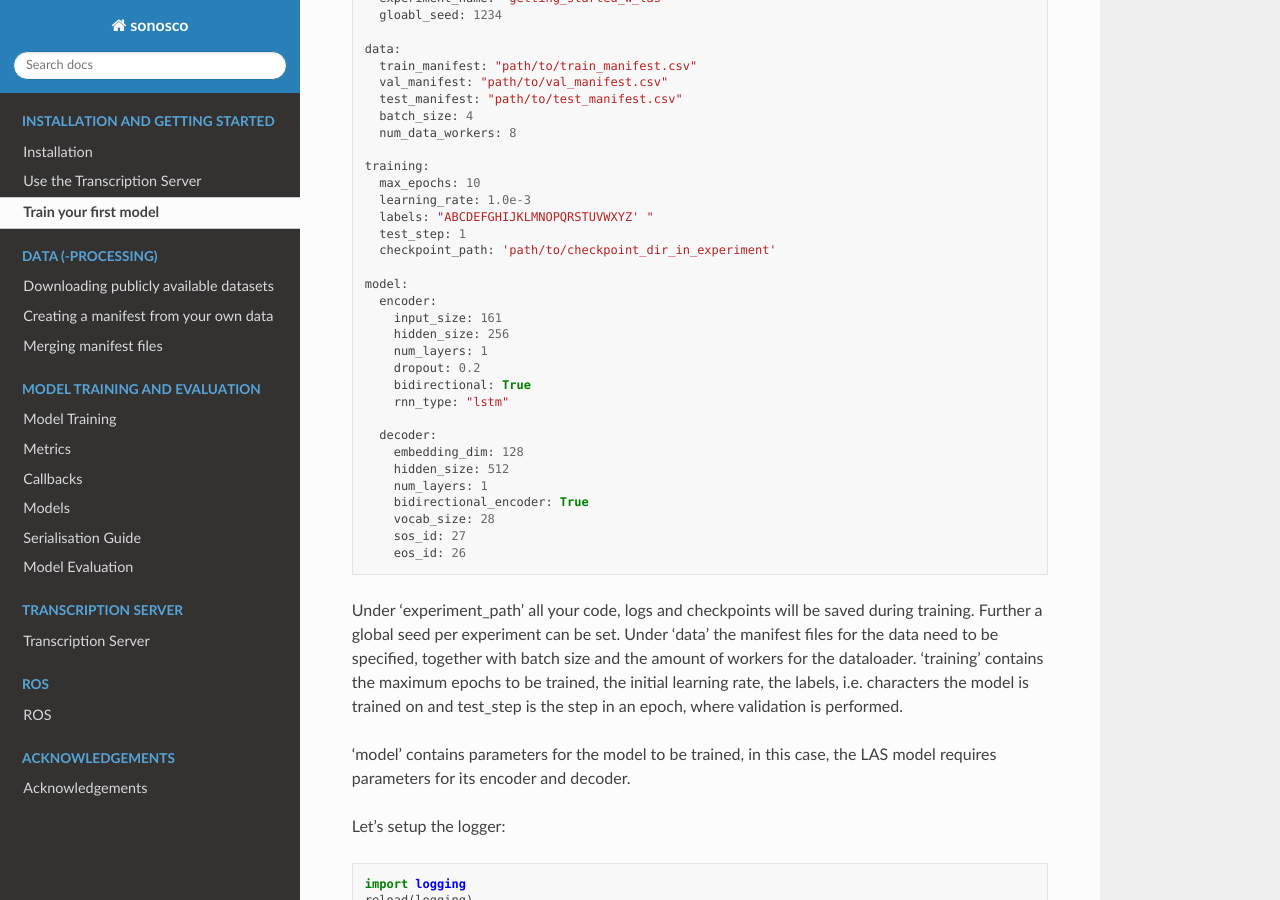
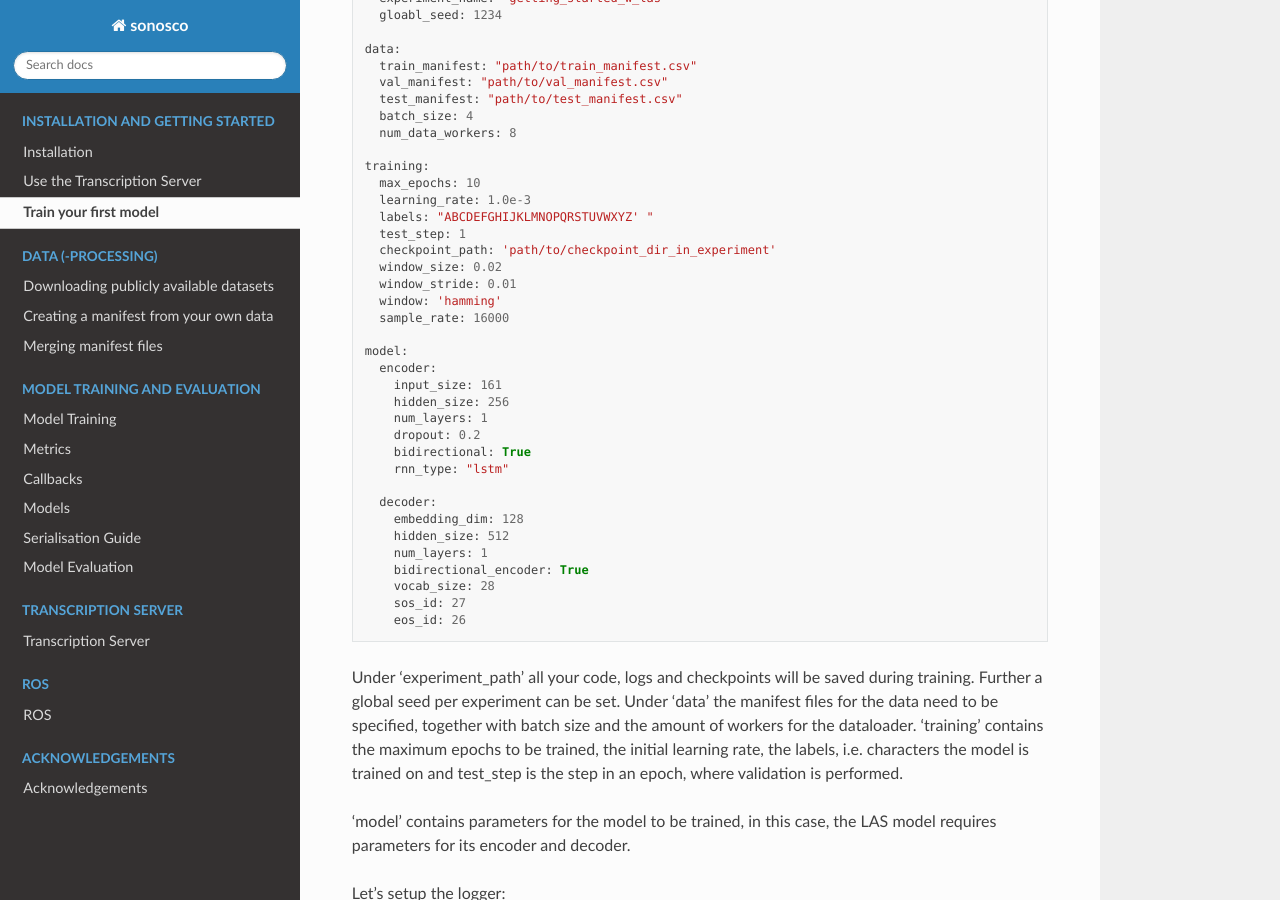
Before and after one commit to Roboy/sonosco, a Sphinx documentation site: the page built from docs/source/start/2_getting_started.rst, in a window 1280 px wide and 900 px high, scrolled down 385 px. Built offline with Sphinx 7.4.7 and the Read the Docs theme 2.0.0, drawn with Linux system fonts in a browser that asks for light colours.

Commit message:
fix issue in start training script

```diff
--- a/docs/source/start/2_getting_started.rst
+++ b/docs/source/start/2_getting_started.rst
@@ -27,6 +27,10 @@ In the next step, create a ``config.yaml`` file, that contains the following:
       labels: "ABCDEFGHIJKLMNOPQRSTUVWXYZ' "
       test_step: 1
       checkpoint_path: 'path/to/checkpoint_dir_in_experiment'
+      window_size: 0.02
+      window_stride: 0.01
+      window: 'hamming'
+      sample_rate: 16000
 
     model:
       encoder:
```
Also changed, not shown: other parts of docs/source/start/2_getting_started.rst (+1 -1 lines).
